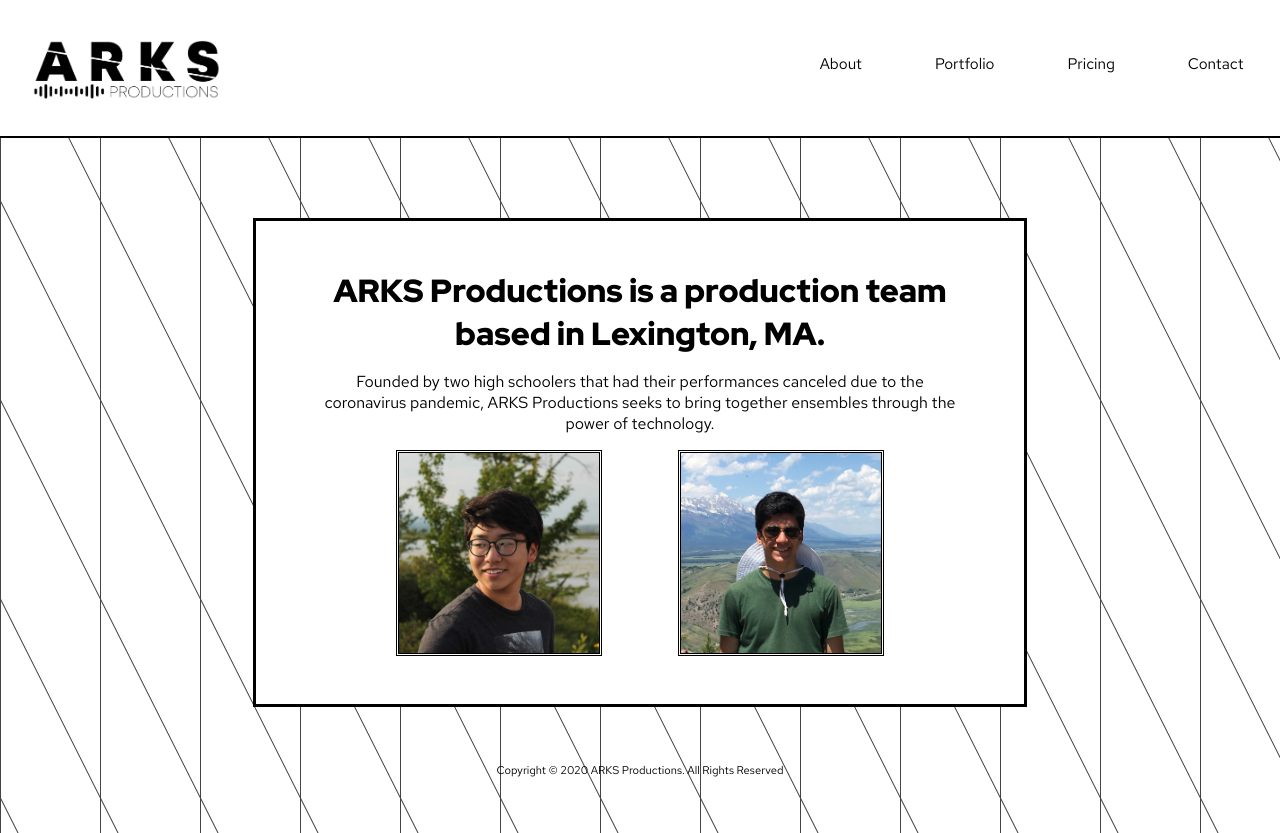
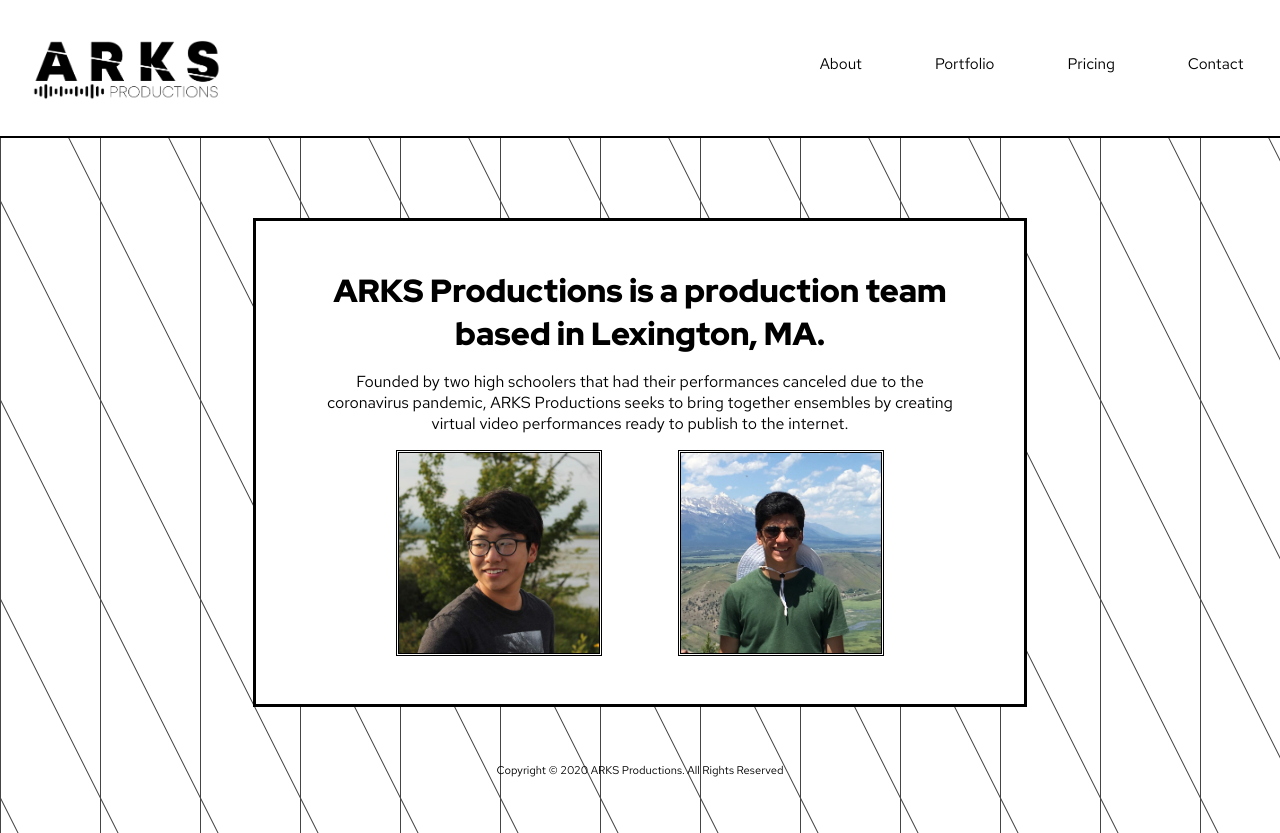
Before and after one commit to kyuhochoilee/arksproductions, a plain HTML site: page about.html in a window 1280 px wide. Drawn offline with Linux system fonts and the light colour scheme.

```diff
--- a/about.html
+++ b/about.html
@@ -52,7 +52,7 @@
 
     <div class="bio">
         <h1 class="midheading" align="center">ARKS Productions is a production team based in Lexington, MA.</h2>
-            <p class="subtext">Founded by two high schoolers that had their performances canceled due to the coronavirus pandemic, ARKS Productions seeks to bring together ensembles through the power of technology. </p>
+            <p class="subtext">Founded by two high schoolers that had their performances canceled due to the coronavirus pandemic, ARKS Productions seeks to bring together ensembles by creating virtual video performances ready to publish to the internet. </p>
             <div class="gallery">
                 <img src="img/kyuho.JPG" class="pics" alt="kyuho" height="200" width="200">
                 <img src="img/todd.jpeg" class="pics" alt="rod" height="200" width="200">
```
Also changed, not shown: contact.html (+2 -1 lines).
